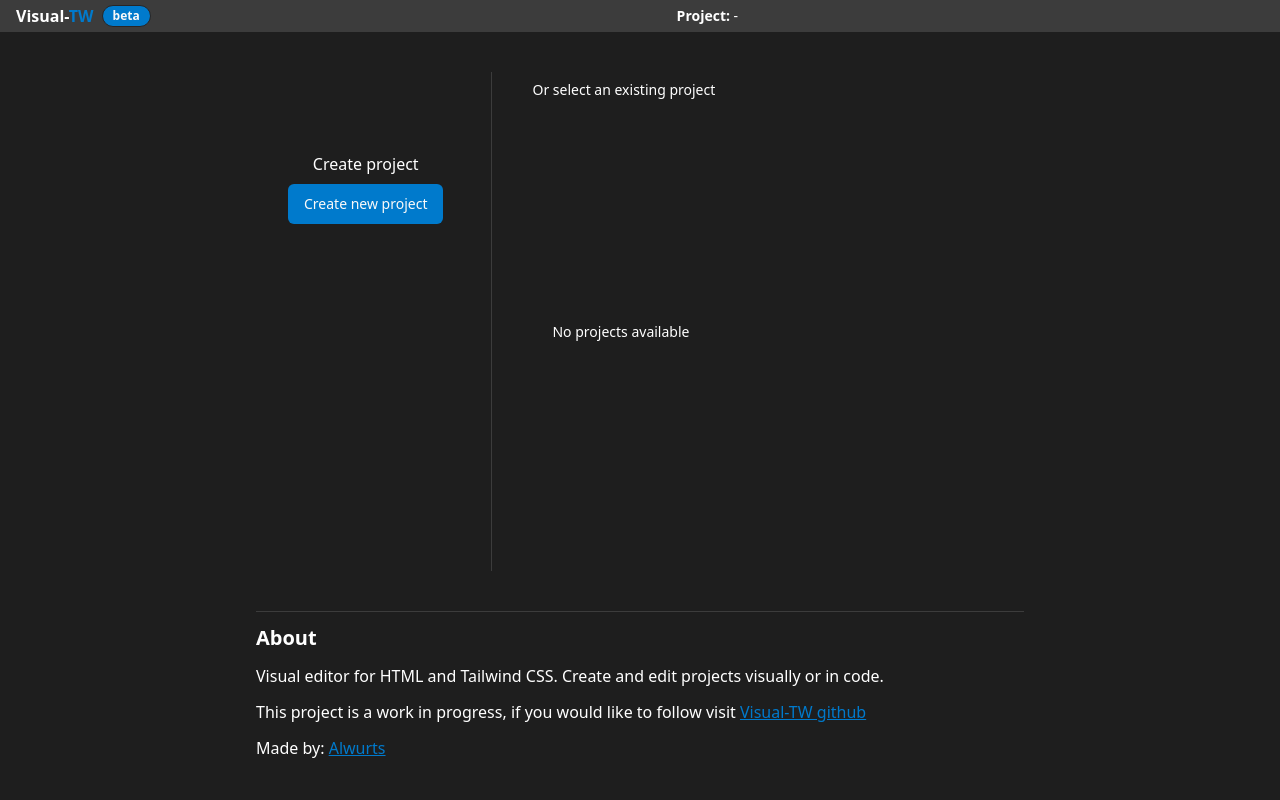
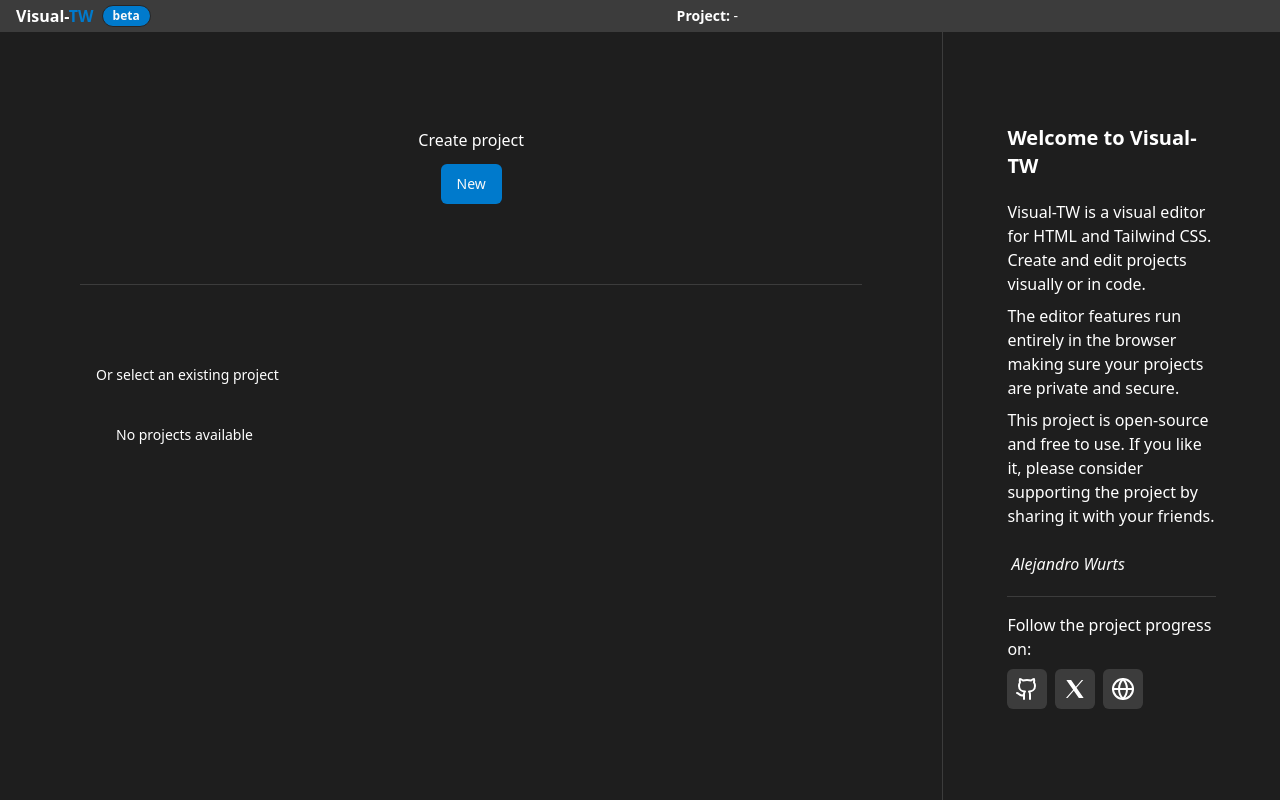
Before and after one commit to Alwurts/visual-tw, a React (Vite) app: page / in a window 1280 px wide. Built offline with nearby package versions, Linux system fonts and the light colour scheme.

Commit message:
Improve home and readme

```diff
--- a/src/Home.tsx
+++ b/src/Home.tsx
@@ -1,18 +1,20 @@
 import { useEffect, useState } from "react";
 import { useNavigate } from "react-router-dom";
-import { Button } from "./components/ui/button";
+import { Button, buttonVariants } from "./components/ui/button";
 import * as dbTools from "@/lib/db/proxy";
 import { Project } from "./lib/db/indexdb";
 import { Separator } from "./components/ui/separator";
 import BaseLayout from "./components/layout/Base";
 import { NewProject } from "./components/NewProject";
-import { EllipsisVertical, TrashIcon } from "lucide-react";
+import { EllipsisVertical, Github, Globe, TrashIcon } from "lucide-react";
 import {
   DropdownMenu,
   DropdownMenuContent,
   DropdownMenuItem,
   DropdownMenuTrigger,
 } from "./components/ui/dropdown-menu";
+import { cn } from "./lib/utils";
+import XIcon from "./components/icons/XIcon";
 
 function Home() {
   const navigate = useNavigate();
@@ -29,23 +31,17 @@
   }, []);
 
   return (
-    <BaseLayout
-      projectName="No project selected"
-      className="flex flex-col items-center space-y-10 py-10"
-    >
-      <div className="flex w-full max-w-screen-md flex-grow items-stretch space-x-4">
-        <div className="flex flex-shrink-0 flex-col items-center space-y-2 px-8 py-20">
+    <BaseLayout projectName="No project selected" className="flex items-center">
+      <div className="flex h-full w-full flex-col items-stretch space-y-20 overflow-y-auto px-20 py-24 scrollbar scrollbar-thumb-neutral-700">
+        <div className="flex flex-col items-center space-y-3">
           <h2 className="text-white">Create project</h2>
           <NewProject />
         </div>
-        <Separator
-          orientation="vertical"
-          className="dark:bg-editor-gray-medium"
-        />
-        <div className="flex h-full flex-grow flex-col px-6 py-2">
+        <Separator className="dark:bg-editor-gray-medium" />
+        <div className="flex flex-col space-y-10 px-4">
           <p className="text-sm text-white">Or select an existing project</p>
           {projects.length > 0 ? (
-            <ul className="mt-4 space-y-4 overflow-y-auto pr-4 scrollbar scrollbar-thumb-neutral-700">
+            <ul className="space-y-6 ">
               {projects
                 .sort((a, b) => {
                   return (
@@ -55,7 +51,7 @@
                 })
                 .map((project) => (
                   <li
-                    className="flex items-start justify-between space-x-5 "
+                    className="flex items-start justify-between"
                     key={project.id}
                   >
                     <div>
@@ -69,7 +65,7 @@
                         {new Date(project.updatedAt).toLocaleString()}
                       </p>
                     </div>
-                    <div className="w-40 rounded-md bg-editor-gray-light">
+                    <div className="w-40 ml-auto mr-10 rounded-md bg-editor-gray-light">
                       <img
                         src={project.screenshot}
                         alt="Screenshot at commit"
@@ -117,33 +113,68 @@
           )}
         </div>
       </div>
-      <div className="w-full max-w-screen-md space-y-3">
-        <Separator className="dark:bg-editor-gray-medium" />
-        <h2 className="text-xl font-bold text-white">About</h2>
-        <p className="text-white">
-          Visual editor for HTML and Tailwind CSS. Create and edit projects
-          visually or in code.
-        </p>
-        <p className="text-white">
-          This project is a work in progress, if you would like to follow visit{" "}
+      <Separator
+        orientation="vertical"
+        className="dark:bg-editor-gray-medium"
+      />
+      <div className="w-4/12 flex-initial px-16 text-white">
+        <div>
+          <h2 className="mb-5 text-xl font-bold text-white">
+            Welcome to Visual-TW
+          </h2>
+          <p className="text-white">
+            Visual-TW is a visual editor for HTML and Tailwind CSS. Create and
+            edit projects visually or in code.
+          </p>
+          <p className="mt-2">
+            The editor features run entirely in the browser making sure your
+            projects are private and secure.
+          </p>
+          <p className="mt-2">
+            This project is open-source and free to use. If you like it, please
+            consider supporting the project by sharing it with your friends.
+          </p>
           <a
-            className="text-editor-accent underline"
-            href="https://github.com/Alwurts/visual-tw"
-            target="_blank"
-          >
-            Visual-TW github
-          </a>
-        </p>
-        <h4 className="text-white">
-          Made by:{" "}
-          <a
-            className="text-editor-accent underline"
+            className={cn(
+              buttonVariants({ variant: "link", size: "tool" }),
+              "mt-5 text-base font-normal italic dark:hover:text-editor-accent",
+            )}
             href="https://www.alwurts.com"
             target="_blank"
           >
-            Alwurts
+            Alejandro Wurts
           </a>
-        </h4>
+        </div>
+        <Separator className="my-4 dark:bg-editor-gray-medium" />
+        <div className="space-y-2">
+          <p className="">Follow the project progress on:</p>
+          <div className="flex space-x-2">
+            <a
+              className={buttonVariants({ variant: "tool", size: "icon" })}
+              href="https://github.com/Alwurts/visual-tw"
+              target="_blank"
+              title="View on Github"
+            >
+              <Github className="h-6 w-6 dark:text-white" />
+            </a>
+            <a
+              className={buttonVariants({ variant: "tool", size: "icon" })}
+              href="https://twitter.com/Alwurts"
+              target="_blank"
+              title="Follow on X"
+            >
+              <XIcon className="h-6 w-6 dark:text-white" />
+            </a>
+            <a
+              className={buttonVariants({ variant: "tool", size: "icon" })}
+              href="https://www.alwurts.com"
+              target="_blank"
+              title="View on alwurts.com"
+            >
+              <Globe className="h-6 w-6 dark:text-white" />
+            </a>
+          </div>
+        </div>
       </div>
     </BaseLayout>
   );
--- a/src/components/CodeViewer.tsx
+++ b/src/components/CodeViewer.tsx
@@ -118,7 +118,7 @@
               };
               viewer?.contentWindow?.postMessage(toggleOverlayMessage, "*");
             }}
-            size="fit"
+            size="sm"
             aria-label="Toggle bold"
           >
             <Maximize className="h-4 w-4" />
--- a/src/components/NewProject.tsx
+++ b/src/components/NewProject.tsx
@@ -35,7 +35,7 @@
     <Dialog>
       <DialogTrigger asChild>
         <Button variant="tool" className="dark:bg-editor-accent">
-          Create new project
+          New
         </Button>
       </DialogTrigger>
       <DialogContent className="sm:max-w-[425px]">
--- /dev/null
+++ b/src/components/icons/XIcon.tsx
@@ -0,0 +1,18 @@
+import { HTMLAttributes } from "react";
+
+const XIcon = (props: HTMLAttributes<HTMLOrSVGElement>) => (
+  <svg
+    xmlns="http://www.w3.org/2000/svg"
+    x="0px"
+    y="0px"
+    width="100"
+    height="100"
+    viewBox="0 0 50 50"
+    fill="currentColor"
+    className={props.className}
+  >
+    <path d="M 6.9199219 6 L 21.136719 26.726562 L 6.2285156 44 L 9.40625 44 L 22.544922 28.777344 L 32.986328 44 L 43 44 L 28.123047 22.3125 L 42.203125 6 L 39.027344 6 L 26.716797 20.261719 L 16.933594 6 L 6.9199219 6 z"></path>
+  </svg>
+);
+
+export default XIcon;
--- a/src/components/ui/toggle.tsx
+++ b/src/components/ui/toggle.tsx
@@ -10,7 +10,7 @@
     variants: {
       variant: {
         default:
-          "dark:bg-editor-gray-medium dark:text-white dark:hover:bg-editor-accent dark:hover:text-stone-50 dark:data-[state=on]:bg-editor-accent/90",
+          "dark:bg-editor-gray-medium dark:text-white dark:hover:bg-editor-accent dark:hover:text-stone-50 dark:data-[state=on]:bg-editor-accent/70",
         outline:
           "border border-stone-200 bg-transparent hover:bg-stone-100 hover:text-stone-900 dark:border-stone-800 dark:hover:bg-stone-800 dark:hover:text-stone-50",
         },
```
Also changed, not shown: 1 other file (tests, documents, lock files or other folders).
